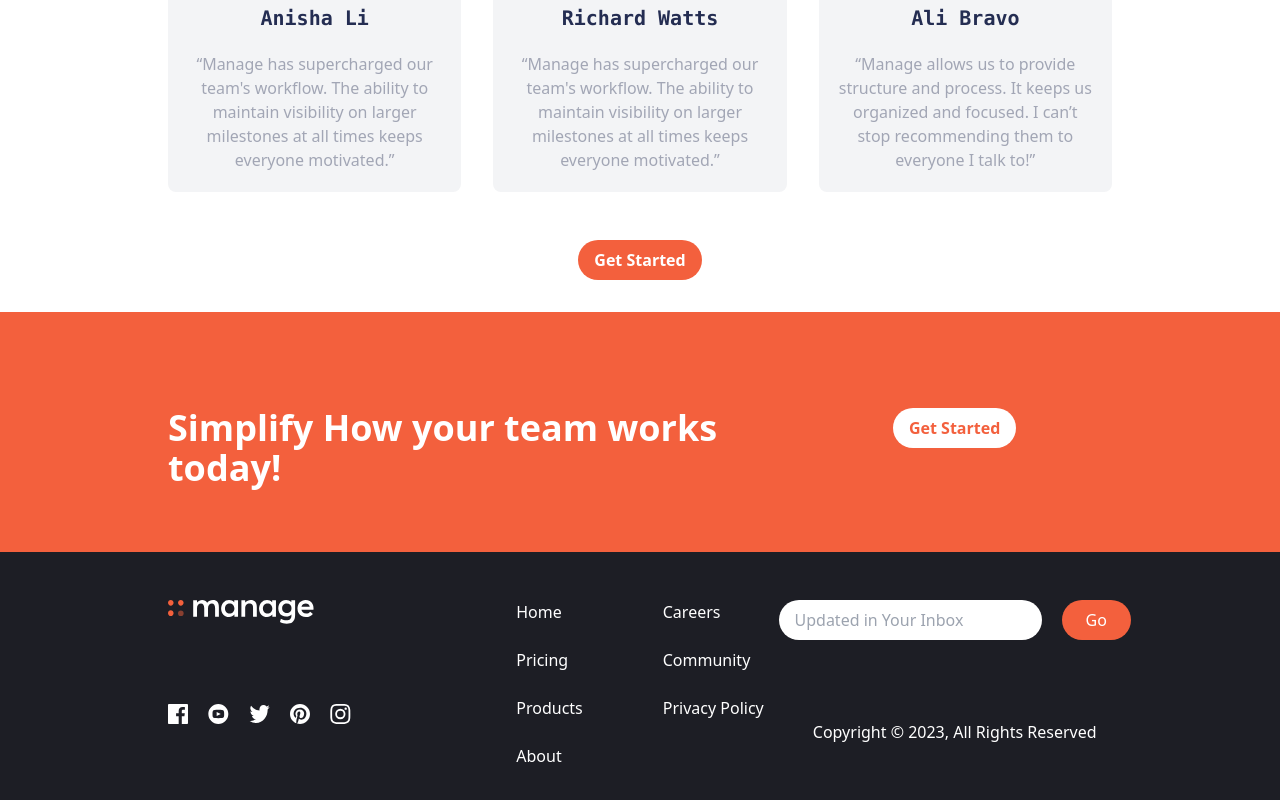
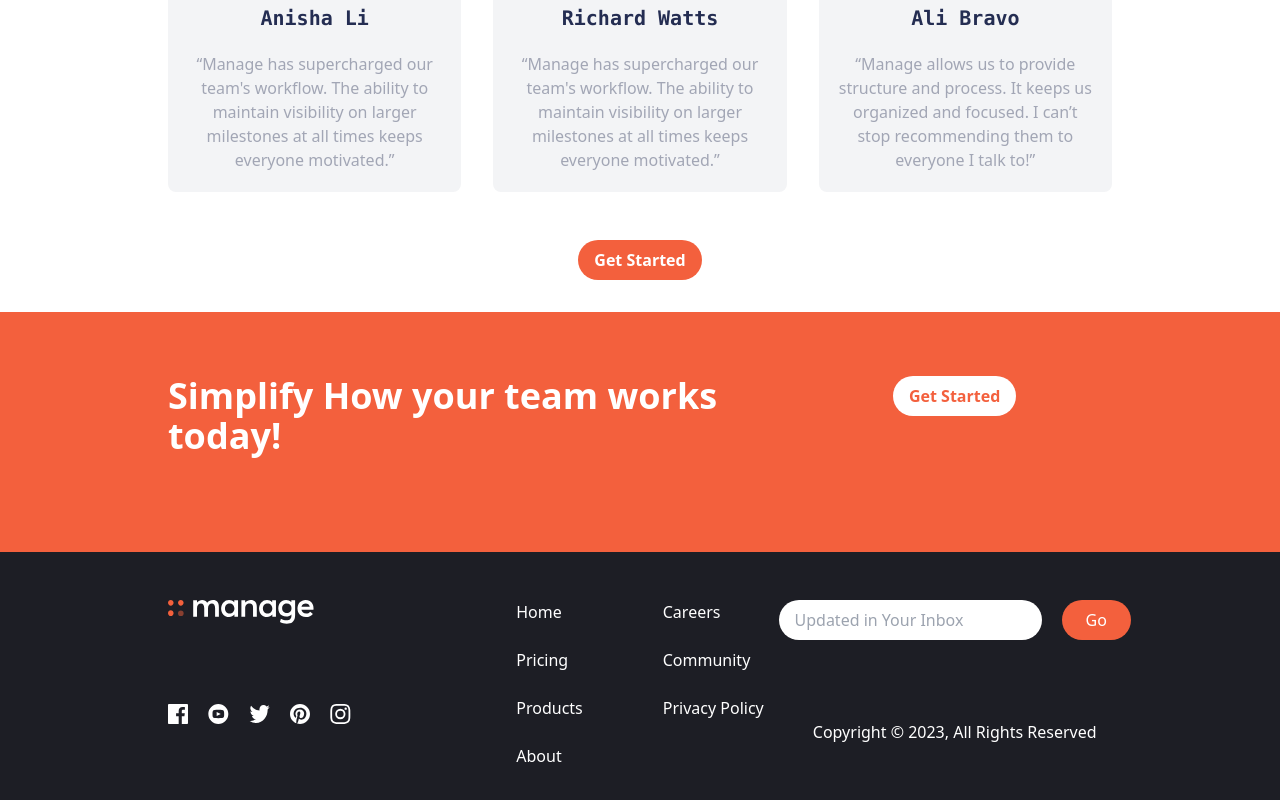
Before and after one commit to PadekarPratap/tailwind-manage-landing-page, a React (Vite) app: page / in a window 1280 px wide. Shown: the part 1584-2384 px from the top of the page. Built offline with nearby package versions, Linux system fonts and the light colour scheme.

Commit message:
added css

```diff
--- a/src/components/Promotion.jsx
+++ b/src/components/Promotion.jsx
@@ -3,8 +3,8 @@ import img from '../assets/img/icon-hamburger.svg'
 
 const Promotion = () => {
   return (
-    <section className='w-full h-[30vh] bg-brightOrange relative'>
-        <div className='container mx-auto px-4 h-full absolute inset-x-0 top-[50%] translate-y-[-10%]'>
+    <section className='w-full min-h-[30vh] bg-brightOrange'>
+        <div className='container mx-auto px-4 h-full py-[5%]'>
             <div className='grid md:grid-cols-3'>
                 <div className='md:col-span-2'>
                     <h1 className='text-white font-bold text-2xl text-center md:text-left md:text-3xl lg:text-4xl'>Simplify How your team works today!</h1>
```
